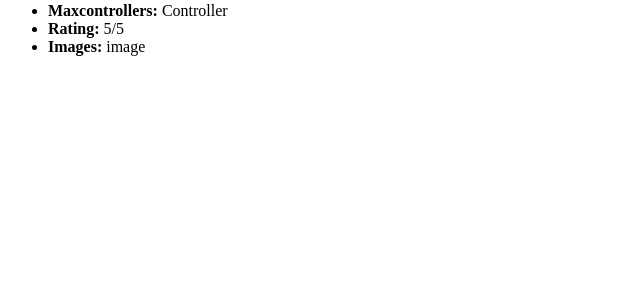
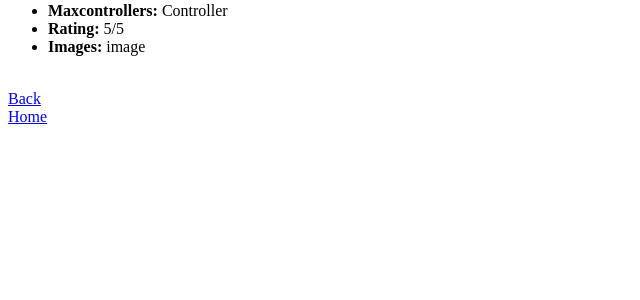
Before and after one commit to Xephish/GamesDB, a Django app: template gamesdb/mygamesdb/templates/mygamesdb/platforms_detail.html in a window 1280 px wide. Shown: the part 262-562 px from the top of the page, without its empty margins (0-640 px from the left). Run offline with Django 3.2, Linux system fonts and the light colour scheme; the template is opened without the code that fills it: values that come from a table or form of the project are taken from there, others are empty; data comes from the database, SQL or seed files in the repository; parts of the project's set-up code (start-up, migrations or seed data) failed here and were passed over.

Commit message:
Update platforms_detail.html

```diff
--- a/gamesdb/mygamesdb/templates/mygamesdb/platforms_detail.html
+++ b/gamesdb/mygamesdb/templates/mygamesdb/platforms_detail.html
@@ -48,5 +48,11 @@
         <b>Images:</b> {{ object.images }}
       </li>
     </ul>
+
+    <br>
+      <a href='/gamesdb/platforms'> Back </a>
+
+      <br>
+      <a href='/gamesdb'> Home </a>
   </body>
 </html>
```
